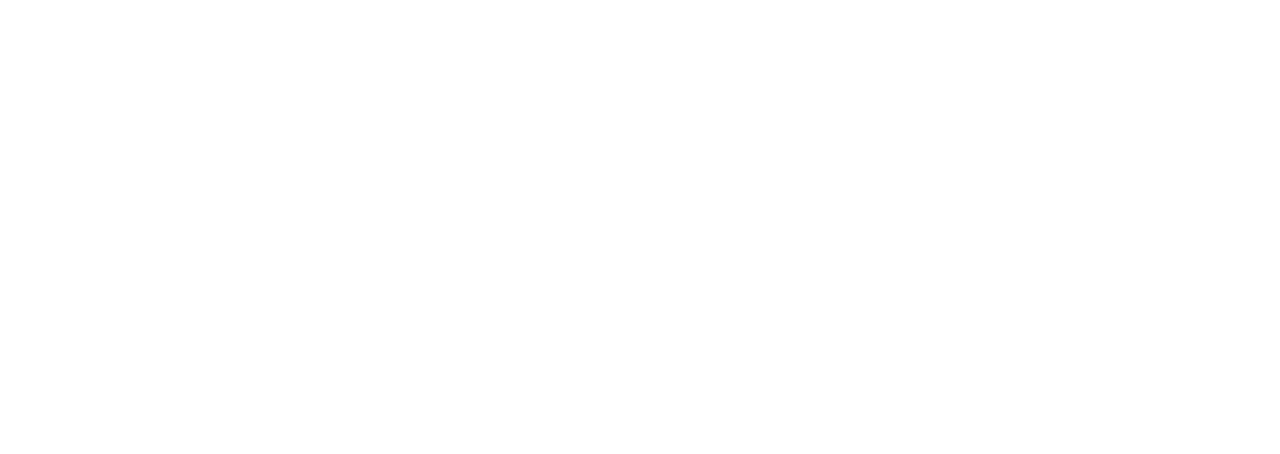
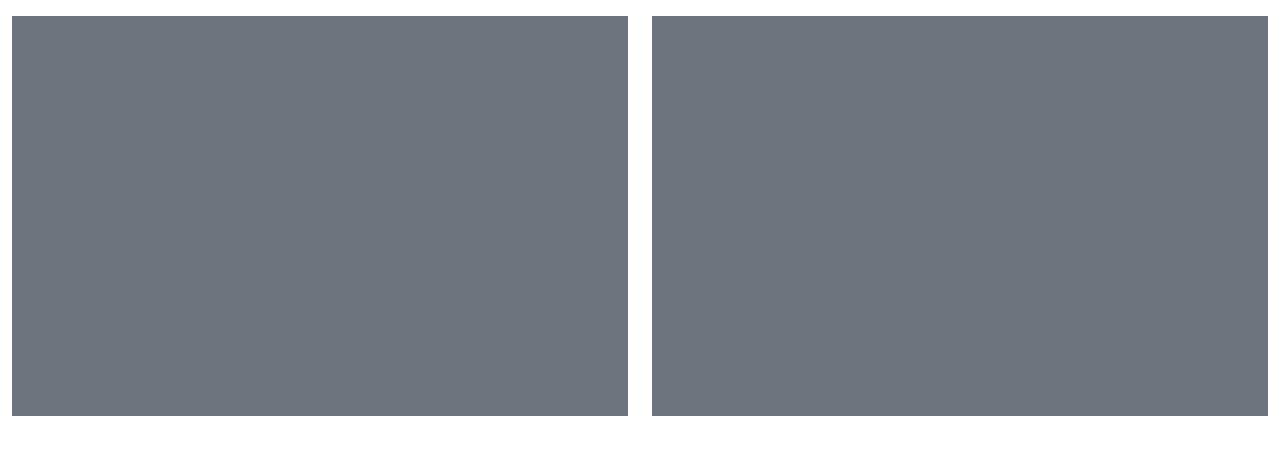
Before and after one commit to andchir/openchatroulette, an Angular app in the folder openchatroulette/: page / in a window 1280 px wide. Shown: the top 454 px of the page. Built offline with nearby package versions, Linux system fonts and the light colour scheme.

Commit message:
layout start

```diff
--- a/openchatroulette/src/app/app.component.html
+++ b/openchatroulette/src/app/app.component.html
@@ -1,2 +1,14 @@
+<div class="container-fluid">
+    <div class="row">
+        <div class="col-lg-6 pt-3">
+            <div class="bg-secondary" style="min-height: 400px;">
 
-<router-outlet></router-outlet>
+            </div>
+        </div>
+        <div class="col-lg-6 pt-3">
+            <div class="bg-secondary" style="min-height: 400px;">
+
+            </div>
+        </div>
+    </div>
+</div>
--- a/openchatroulette/src/index.html
+++ b/openchatroulette/src/index.html
@@ -3,9 +3,13 @@
 <head>
     <meta charset="utf-8">
     <title>Openchatroulette</title>
-    <base href="/">
     <meta name="viewport" content="width=device-width, initial-scale=1">
     <link rel="icon" type="image/x-icon" href="favicon.ico">
+
+    <!-- CSS only -->
+    <link href="https://cdn.jsdelivr.net/npm/bootstrap@5.2.0/dist/css/bootstrap.min.css" rel="stylesheet"
+          integrity="sha384-gH2yIJqKdNHPEq0n4Mqa/HGKIhSkIHeL5AyhkYV8i59U5AR6csBvApHHNl/vI1Bx"
+          crossorigin="anonymous">
 </head>
 <body>
     <app-root></app-root>
```
Also changed, not shown: 1 other file (tests, documents, lock files or other folders).
